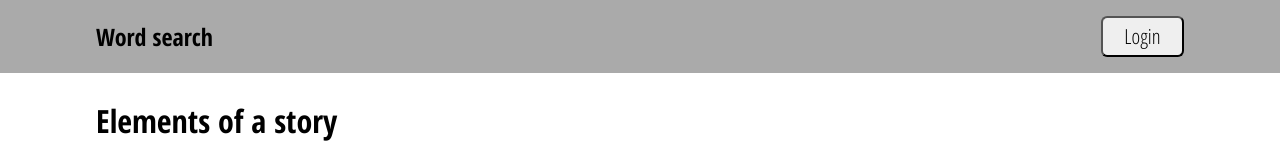
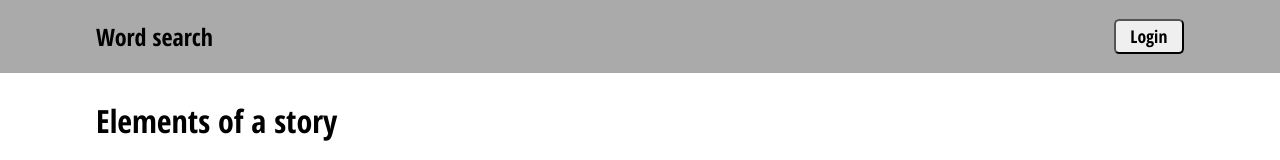
Before and after one commit to AdiCoder94/WordSearchRepo, a React (Create React App) app in the folder wordsearch-frontend/: page / in a window 1280 px wide. Shown: the top 160 px of the page. Built offline with nearby package versions, Linux system fonts and the light colour scheme.

Commit message:
made changes

```diff
--- a/wordsearch-frontend/src/scss/header_styles.scss
+++ b/wordsearch-frontend/src/scss/header_styles.scss
@@ -8,9 +8,9 @@
     .login-btn{
         height: 2em;
         width: 4em;
-        font-family: "Open Sans Condensed";
+        font-family: "Open Sans Condensed-Bold";
         border-radius: 0.3em;
-        font-size: 1.3em;
+        font-size: 1.1em;
     }
 
 }
```
